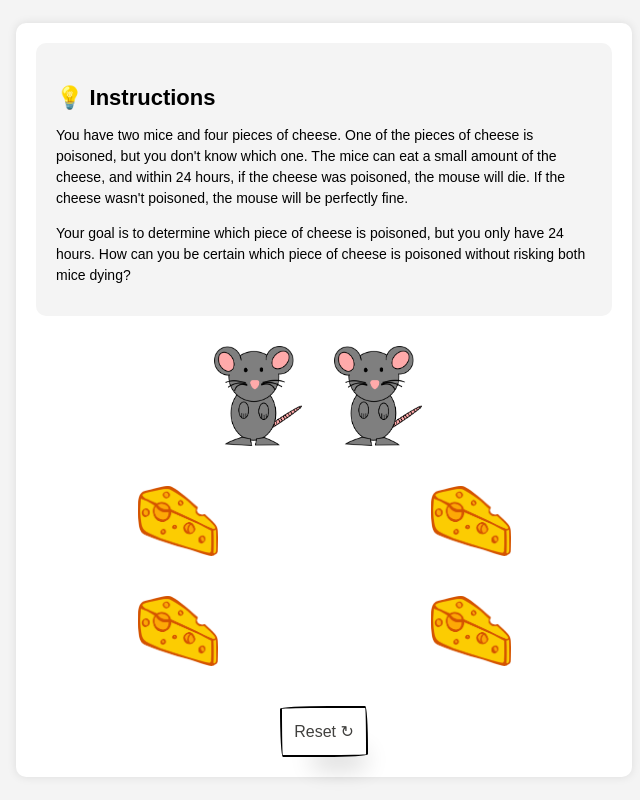
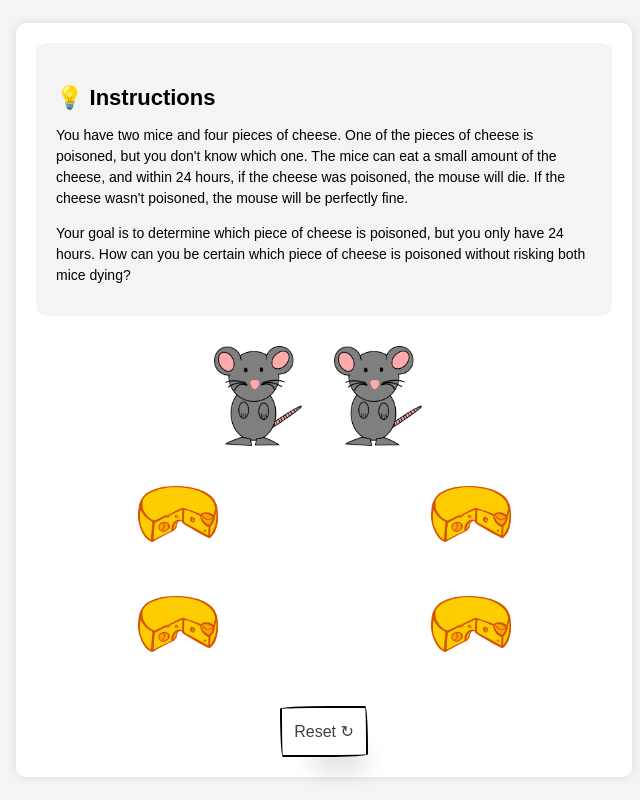
Before and after one commit to JaklinB/mouse-cheese-game, a React (Create React App) app: page / in a window 1280 px wide. Shown: the whole page, without its empty margins (304-944 px from the left). Built offline with nearby package versions, Linux system fonts and the light colour scheme.

Commit message:
change cheese image

```diff
--- a/src/App.css
+++ b/src/App.css
@@ -65,7 +65,7 @@ body {
 }
 
 .cheese {
-  background-image: url("../assets/cheese.png");
+  background-image: url("../assets/cheese_1.png");
   background-size: contain;
   background-repeat: no-repeat;
 }
```
Also changed, not shown: assets/cheese_1.png (added).
